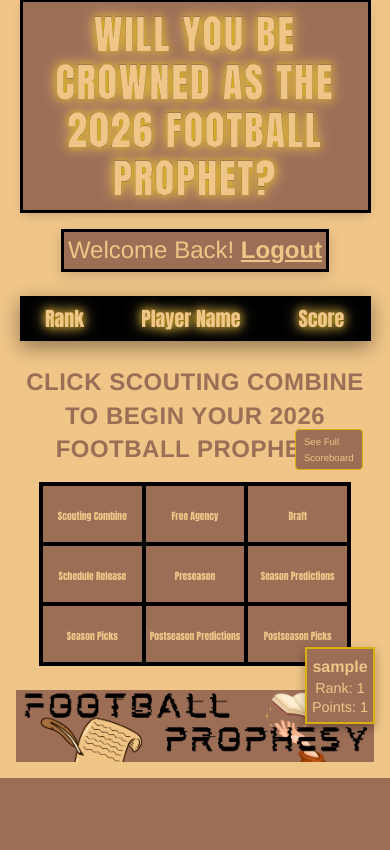
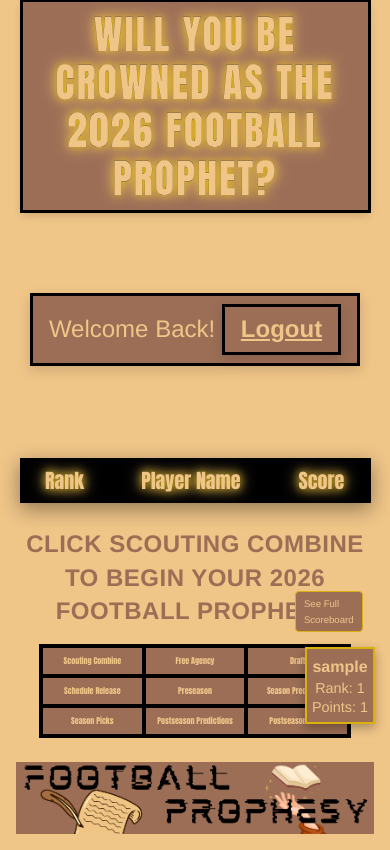
Before and after one commit to BillK181/football_prophesy, a Flask app: page / in a window 390 px wide. Shown: the part 105-955 px from the top of the page. Before the commit the page ends 883 px from the top, so only its background shows below. Run offline with Flask 3, Linux system fonts and the light colour scheme; the visitor is signed in with stand-in values (Sample User, id 1); data comes from the database, SQL or seed files in the repository; lists and menus that the app fills with data are empty.

Commit message:
“0.11”

```diff
--- a/football_prophesy/app.py
+++ b/football_prophesy/app.py
@@ -333,7 +333,7 @@ def scouting_combine():
 def submit_combine():
 
     user_id = session.get("user_id")
-    combine_deadline = datetime(2026, 2, 26, 12, 0)
+    combine_deadline = datetime(2026, 2, 26, 20, 0)
 
     # Deadline check
     if datetime.utcnow() > combine_deadline:
--- a/football_prophesy/static/css/index.css
+++ b/football_prophesy/static/css/index.css
@@ -3,7 +3,8 @@
 /* ================================================== */
 #hero {
     text-align: center;
-    width: fit-content;
+    height: fit-content;
+    width: 90%;
     margin: 1rem auto;          /* <-- centers the section horizontally */
     margin-top: .1rem;
     padding: 0;
@@ -35,44 +36,43 @@
 /*                 LOGIN SECTION                      */
 /* ================================================== */
 #login {
-    display: block;               /* block makes margin auto work reliably */
-    width: fit-content;           /* shrink to fit content width */
-    text-align: center;
-    padding: .25rem .25rem;           /* same vertical padding as hero */
+    display: flex;
+    justify-content: center;     /* center horizontally */
+    align-items: center;
+    margin: 0.75rem auto;
+}
+
+/* Make the clickable box consistent */
+#login a,
+#login .login_text {
+    display: inline-block;
+    padding: 0.5rem 1rem;
     background-color: var(--color-secondary);
     color: var(--color-primary);
-    margin: 0.5rem auto;            /* centers horizontally */
-    cursor: pointer;
+    border: 3px solid black;
+    box-shadow: 0 4px 12px rgba(0,0,0,0.15);
+    text-decoration: none;
+    font-family: var(--font-base);
     transition: background-color 0.2s, color 0.2s;
-    box-shadow: 0 4px 12px rgba(0,0,0,0.15);
-    border: 3px solid black;
 }
 
-#login > a {
-    display: block;               /* make link fill the box */
+/* Remove default h5 spacing */
+#login h5 {
+    margin: 0;
+    font-weight: normal;
 }
 
-#login h5 {
-    font-family: var(--font-base);
-    font-weight: normal;
-    line-height: 1.2;
-    margin: 0;
-    letter-spacing: normal;
-    text-shadow: none;
-}
-
-#login:hover {
+/* Hover effect */
+#login a:hover {
     background-color: var(--color-accent);
     color: var(--color-background);
 }
 
-
-/* Logout link default */
+/* Logout link styling */
 #login .logout_link {
     color: var(--color-primary);
     text-decoration: underline;
     font-weight: bold;
-    transition: color 0.2s ease;
 }
 
 
@@ -243,11 +243,6 @@
 /*               RESPONSIVE ADJUSTMENTS              */
 /* ================================================== */
 @media (max-width: 768px) {
-
-    #hero {
-        width: 90%;
-    }
-
     .hero-box h1 {
         font-size: 2.5rem;
     }
@@ -259,22 +254,33 @@
     }
 
     #main-navigation li {
-        height: 80px;   /* smaller for mobile */
+        height: auto;        /* allow height to grow with text */
+        padding: 5px;        /* optional: some spacing inside */
     }
 
     #main-navigation a {
-        font-size: .6rem;  /* slightly smaller for fit */
-        line-height: 80px; /* match li height for vertical centering */
+        font-size: 0.6rem;
+        line-height: normal;   /* let text wrap naturally */
+        white-space: normal;   /* allows line breaks */
+        word-break: break-word; /* break long words if needed */
+        display: inline-block; /* needed for proper wrapping */
+        text-align: center;    /* keep centered */
+        padding: 0.25rem;      /* optional: space around text */
     }
 }
 
 @media (max-width: 480px) {
     #main-navigation li {
-        height: 60px;
+        height: auto;       /* allow height to grow */
+        padding: 3px;       /* optional */
     }
 
     #main-navigation a {
-        font-size: 0.6rem;
-        line-height: 60px;
+        font-size: 0.5rem;
+        line-height: normal;
+        white-space: normal;
+        word-break: break-word;
+        display: inline-block;
+        text-align: center;
     }
 }
--- a/football_prophesy/templates/scouting_combine.html
+++ b/football_prophesy/templates/scouting_combine.html
@@ -45,7 +45,7 @@ Scouting Combine | Football Prophesy
 <section class="combine-container">
     <h1>2026 Scouting Combine Predictions</h1>
     <h5>Submissions Lock 2/26 at 12pm PST</h5>
-    <h5>Prophesy the Top 3 performers for each drill for each position.</h5>
+    <h5>Prophesy the Top 3 performers at each position for each drill.</h5>
     <p>
         Be sure to scroll down to see full list of drills to prophesy<br>
         You may not put the same player twice for the same drill<br>
```
